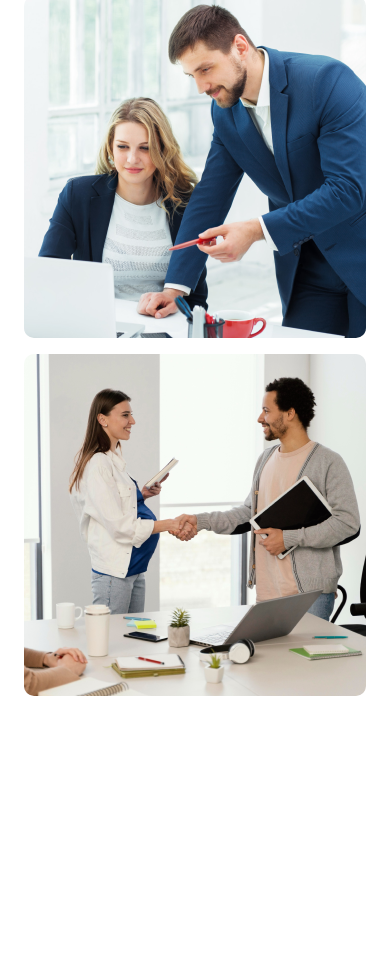
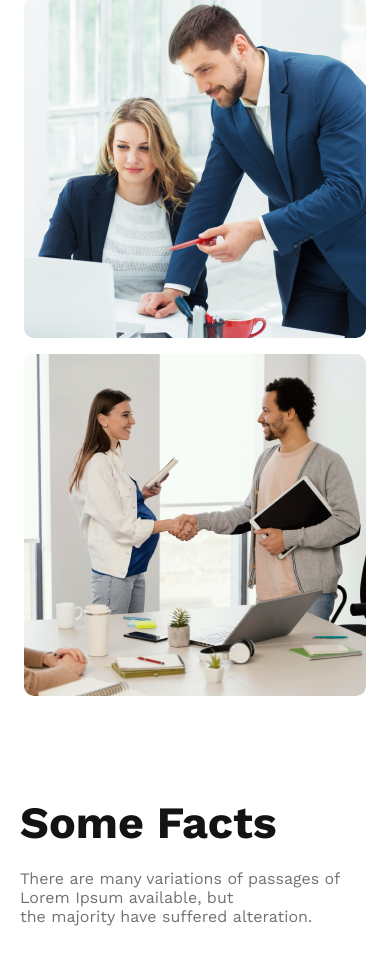
Before and after one commit to APURBA248/G3-Architects-p-5, a plain HTML site: page index.html in a window 390 px wide. Shown: the part 1955-2919 px from the top of the page. Before the commit the page ends 2731 px from the top, so only its background shows below. Drawn offline with nearby package versions, Linux system fonts and the light colour scheme.

Commit message:
Facts-sec design & responsive complete

```diff
--- a/index.html
+++ b/index.html
@@ -46,6 +46,11 @@
           <button class="nav-banner-btn">Explore More</button>
         </div>
       </section>
+      <!-- Some Facts start  -->
+       <section class="facts-container">
+        <h3 class="facts-title">Some Facts</h3>
+        <p class="facts-text">There are many variations of passages of Lorem Ipsum available, but <br> the majority have suffered alteration.</p>
+       </section>
     </main>
   </body>
 </html>
--- a/style.css
+++ b/style.css
@@ -105,6 +105,21 @@ main {
   font-weight: 400;
   margin: 30px 0px;
 }
+ /* Some Facts start */
+ .facts-container{
+  margin: 100px 0;
+ }
+ .facts-title{
+  color: #131313;
+  font-size: 2.8rem;
+  font-weight: 700;
+ }
+ .facts-text{
+  color: #727272;
+  font-size: 1rem;
+  font-weight: 400;
+  margin-top: 20px;
+ }
 /* responsive media queries */
 @media screen and (max-width: 576px) {
   /* header start  */
```
